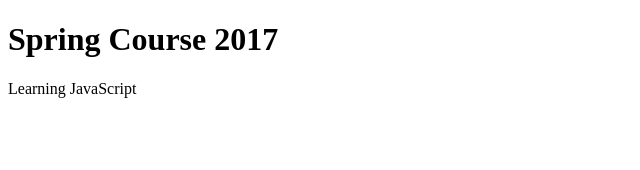
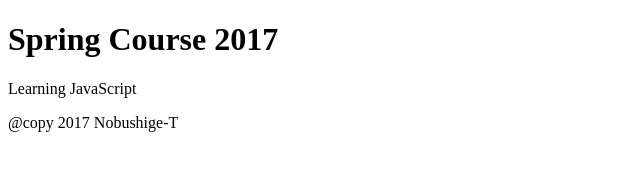
Before and after one commit to Nobushige-T/spring2017, a plain HTML site: page day1/index.html in a window 1280 px wide. Shown: the whole page, without its empty margins (0-640 px from the left). Drawn offline with Linux system fonts and the light colour scheme.

Commit message:
add copyright

```diff
--- a/day1/index.html
+++ b/day1/index.html
@@ -14,7 +14,7 @@
 
   </div>
   <div class="footer">
-
+    @copy 2017 Nobushige-T
   </div>
   <script src ="js/day1.js"></script>
 
```
